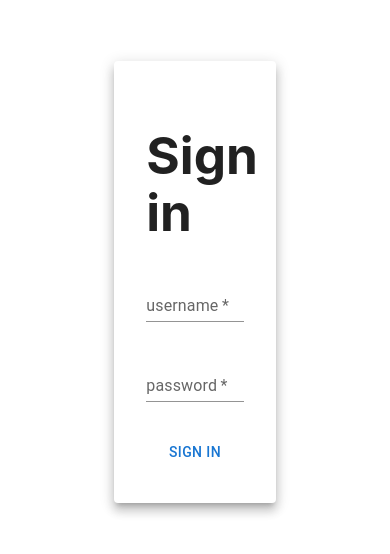
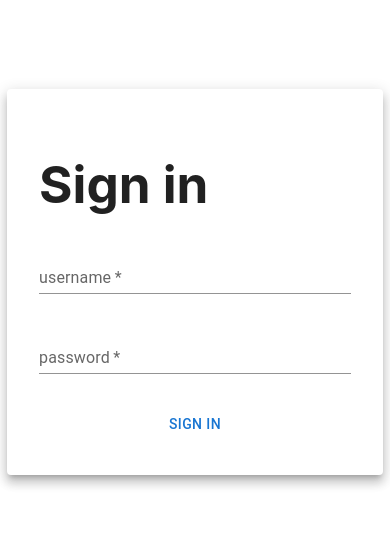
Before and after one commit to Petko4/my-lingo-vocab, a React (Vite) app in the folder frontend/: page /signin in a window 390 px wide. Shown: the part 136-690 px from the top of the page. Built offline with nearby package versions, Linux system fonts and the light colour scheme; no server answers.

Commit message:
form responsive update

```diff
--- a/frontend/src/components/Form.tsx
+++ b/frontend/src/components/Form.tsx
@@ -14,7 +14,16 @@ export function Form({
   onSubmit,
 }: PropsWithChildren<FormProps>) {
   return (
-    <Stack sx={{ width: "25%" }} alignItems="center" spacing={1}>
+    <Stack
+      sx={{
+        width: {
+          xs: "80%",
+          sm: "33%",
+        },
+      }}
+      alignItems="center"
+      spacing={1}
+    >
       <Paper sx={{ padding: "2rem", width: "100%" }} elevation={8}>
         {title && <h1>{title}</h1>}
         <form onSubmit={onSubmit}>
```
